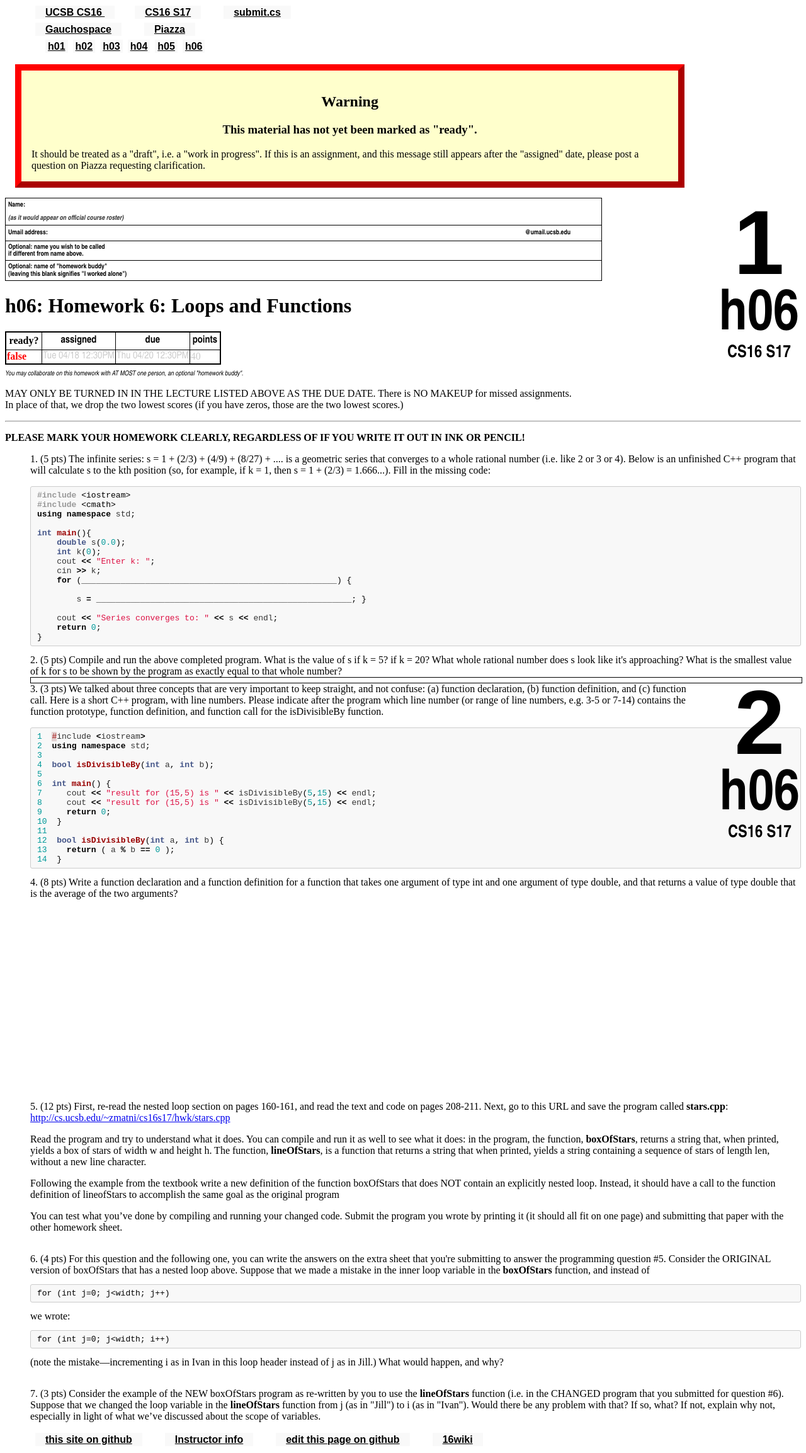
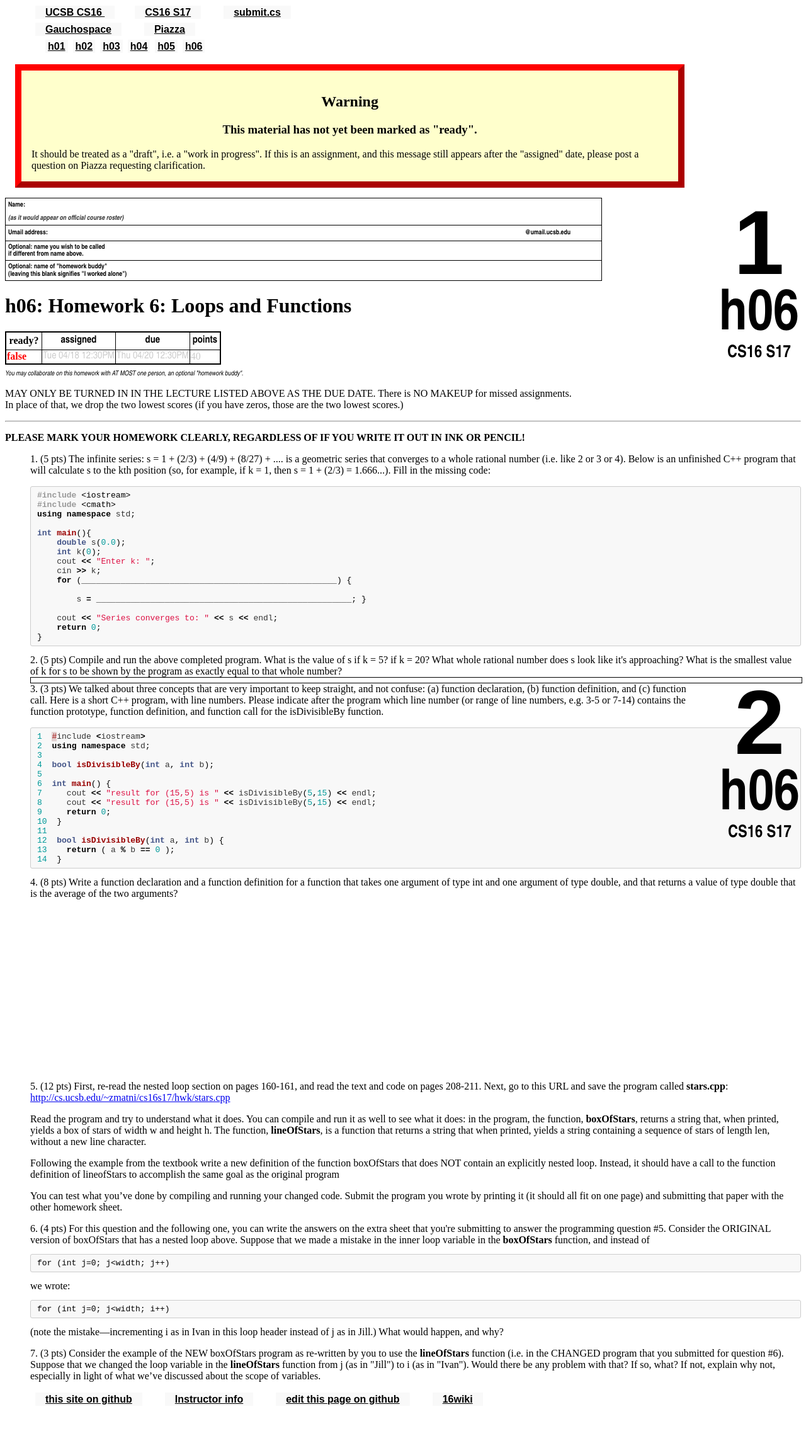
Before and after one commit to ucsb-cs16-s16/https-ucsb-cs16-s17.github.io, a Jekyll site: the page built from _hwk/h06.md, in a window 1280 px wide. Shown: the whole page at 63% size. Built offline with Jekyll 4.4.1, drawn with Linux system fonts in a browser that asks for light colours; after the commit the page ends 2243 px from its top, so only the background shows below that.

Commit message:
Update h06.md

```diff
--- a/_hwk/h06.md
+++ b/_hwk/h06.md
@@ -60,7 +60,7 @@ int main(){
 
 
 4.	(8 pts) Write a function declaration and a function definition for a function that takes one argument of type int and one argument of type double, and that returns a value of type double that is the average of the two arguments?
-	<div style="margin-bottom:20em"></div>
+	<div style="margin-bottom:18em"></div>
 
 5.	(12 pts) First, re-read the nested loop section on pages 160-161, and read the text and code on pages 208-211. Next, go to this URL and save the program called <strong>stars.cpp</strong>: <a href="http://cs.ucsb.edu/~zmatni/cs16s17/hwk/stars.cpp">http://cs.ucsb.edu/~zmatni/cs16s17/hwk/stars.cpp</a>
 	<div style="margin-bottom:1em"></div>
@@ -72,10 +72,10 @@ int main(){
 	<div style="margin-bottom:1em"></div>
 
 	You can test what you’ve done by compiling and running your changed code. Submit the program you wrote by printing it (it should all fit on one page) and submitting that paper with the other homework sheet.
-	<div style="margin-bottom:2em"></div>
+	<div style="margin-bottom:1em"></div>
 
 6.	(4 pts) For this question and the following one, you can write the answers on the extra sheet that you're submitting to answer the programming question #5. Consider the ORIGINAL version of boxOfStars that has a nested loop above. Suppose that we made a mistake in the inner loop variable in the <b>boxOfStars</b> function, and instead of <pre>for (int j=0; j<width; j++)</pre> we wrote: <pre>for (int j=0; j<width; i++)</pre> (note the mistake—incrementing i as in Ivan in this loop header instead of j as in Jill.) What would happen, and why?
-  <div style="margin-bottom:2em"></div>
+  <div style="margin-bottom:1em"></div>
 
 7.	(3 pts) Consider the example of the NEW boxOfStars program as re-written by you to use the <b>lineOfStars</b> function (i.e. in the CHANGED program that you submitted for question #6). Suppose that we changed the loop variable in the <b>lineOfStars</b> function from j (as in "Jill") to i (as in "Ivan"). Would there be any problem with that? If so, what? If not, explain why not, especially in light of what we’ve discussed about the scope of variables.
 
```
